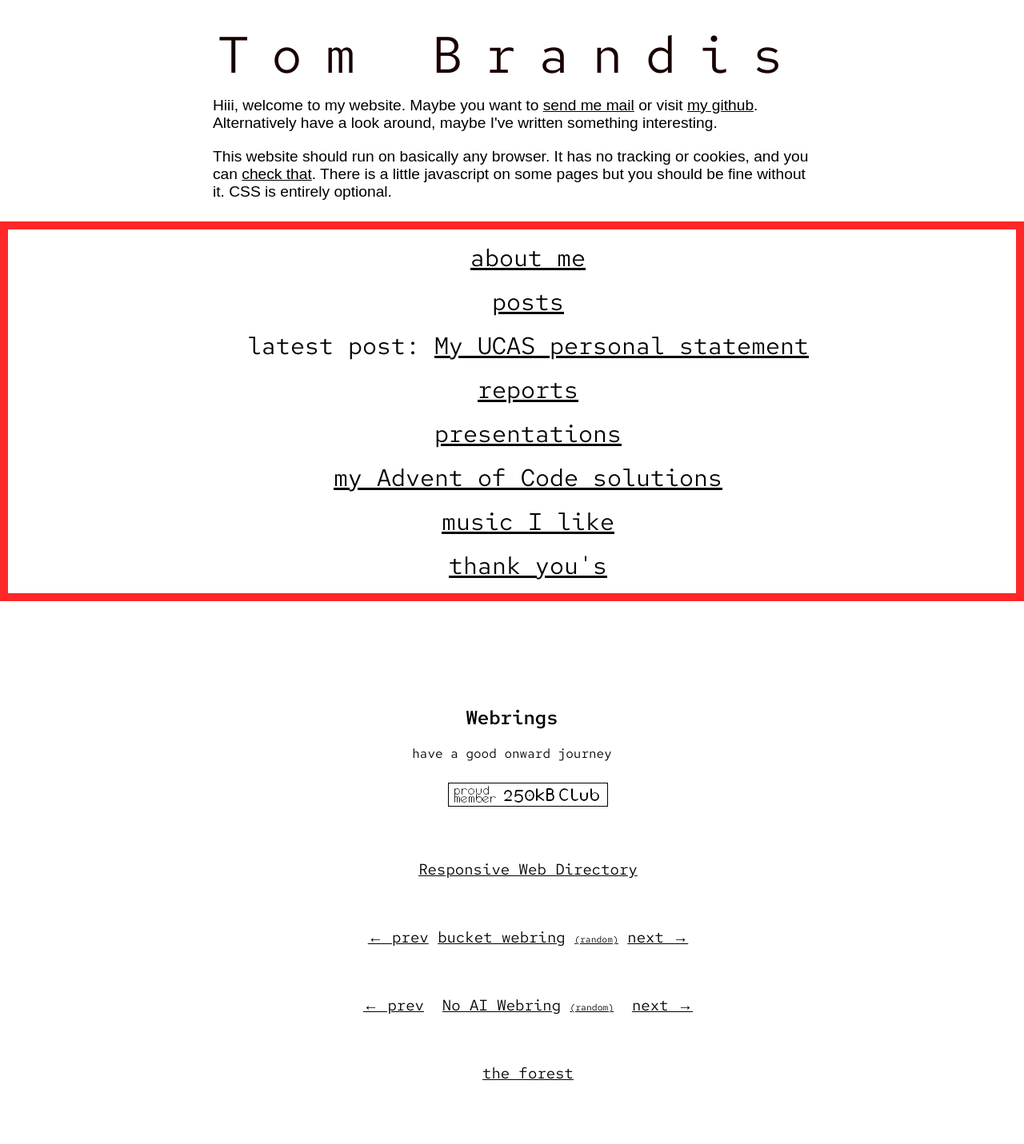
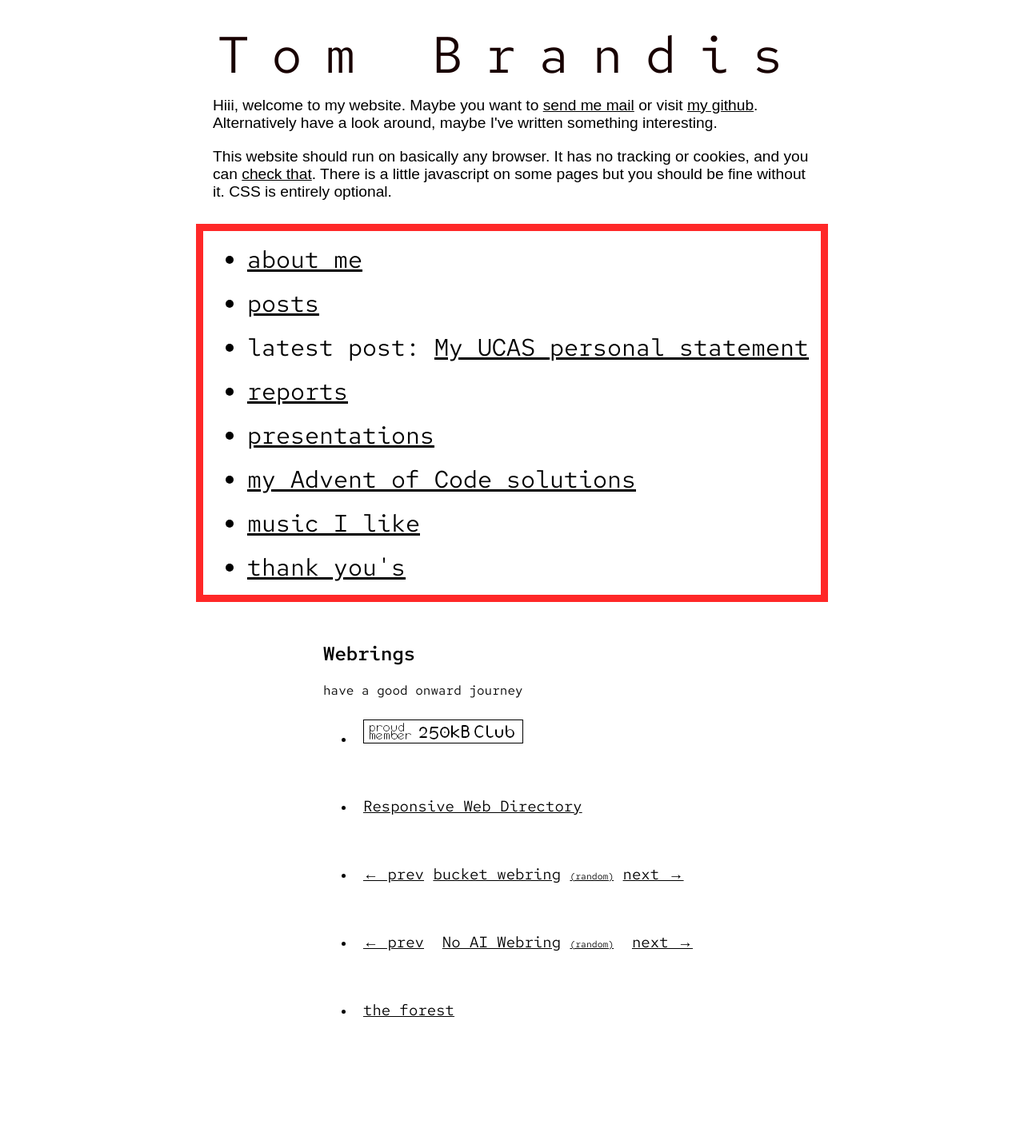
Before and after one commit to TomJB1/my-website-jekyll, a Jekyll site: the page built from index.html, in a window 1280 px wide. Shown: the whole page at 80% size. Built offline with Jekyll 4.4.1, drawn with Linux system fonts in a browser that asks for light colours; after the commit the page ends 1352 px from its top, so only the background shows below that.

Commit message:
lists now have bullet points and indent

```diff
--- a/assets/css/home.css
+++ b/assets/css/home.css
@@ -1,8 +1,8 @@
 #pages{
-    min-width: fit-content;
+    width: fit-content;
+    margin: auto;
 
     li{
-        text-align: center;
         margin: 15px;
         font-size: 30px;
         &.big{
@@ -12,11 +12,16 @@
     }
 }
 
+main {
+    padding: 1.2rem 0;
+}
+
 #webrings
 {
-    text-align: center;
     padding: 10px;
     margin-top: 100px;
+    margin: auto;
+    width: fit-content;
 
     h2{
         font-size: 24px;
--- a/assets/css/reset.css
+++ b/assets/css/reset.css
@@ -71,13 +71,5 @@ hr
 
 .highlight-flair
 {
-    border: 10px solid #FF2828;
+    border: 0.6rem solid #FF2828;
 }
-
-ul.no-bullet, ol.no-bullet
-{
-    padding-left: none;
-    li {
-        list-style-type: none;
-    }
-}
--- a/index.html
+++ b/index.html
@@ -25,7 +25,8 @@ layout: compress
         Alternatively have a look around, maybe I've written something interesting.</p>
         <p>This website should run on basically any browser. It has no tracking or cookies, and you can <a href="https://themarkup.org/blacklight?url=tombrandis.uk">check that</a>. There is a little javascript on some pages but you should be fine without it. CSS is entirely optional.</p>
     </header>
-    <ul id="pages" class="highlight-flair no-bullet">
+    <main>
+        <ul id="pages" class="highlight-flair">
             <li><a href="/about-me.html" class="big">about me</a></li>
             <li><a href="/posts">posts</a></li>
             <li>latest post: <a href="{{ site.posts[0].url }}">{{ site.posts[0].title }}</a></li>
@@ -35,16 +36,17 @@ layout: compress
             <li><a href="/music">music I like</a></li>
             <li><a href="/thank-you.html">thank you's</a></li>
         </ul>
+    </main>
     <div id="webrings">
         <h2>Webrings</h2>
         <p>have a good onward journey</p>
-        <ul class="no-bullet">
+        <ul>
+            <li>
                 <div>
-                <a href="https://250kb.club/"><img src="/assets/images/250KB-Club-badge.png"
-                        alt="badge: proud member of the 250KB Club"></a>
+                    <a href="https://250kb.club/"><img src="/assets/images/250KB-Club-badge.png" alt="Proud member 250kB club"></a>
                 </div>
             </li>
-            <li>
+            </li>
             <li>
                 <div>
                     <a href="https://kalechips.net/responsive/index">Responsive Web Directory</a>
```
Also changed, not shown: assets/css/posts.css (+4 -15 lines), assets/css/reports.css (+5 -5 lines). Lines whose indentation alone changed are shown as unchanged.
